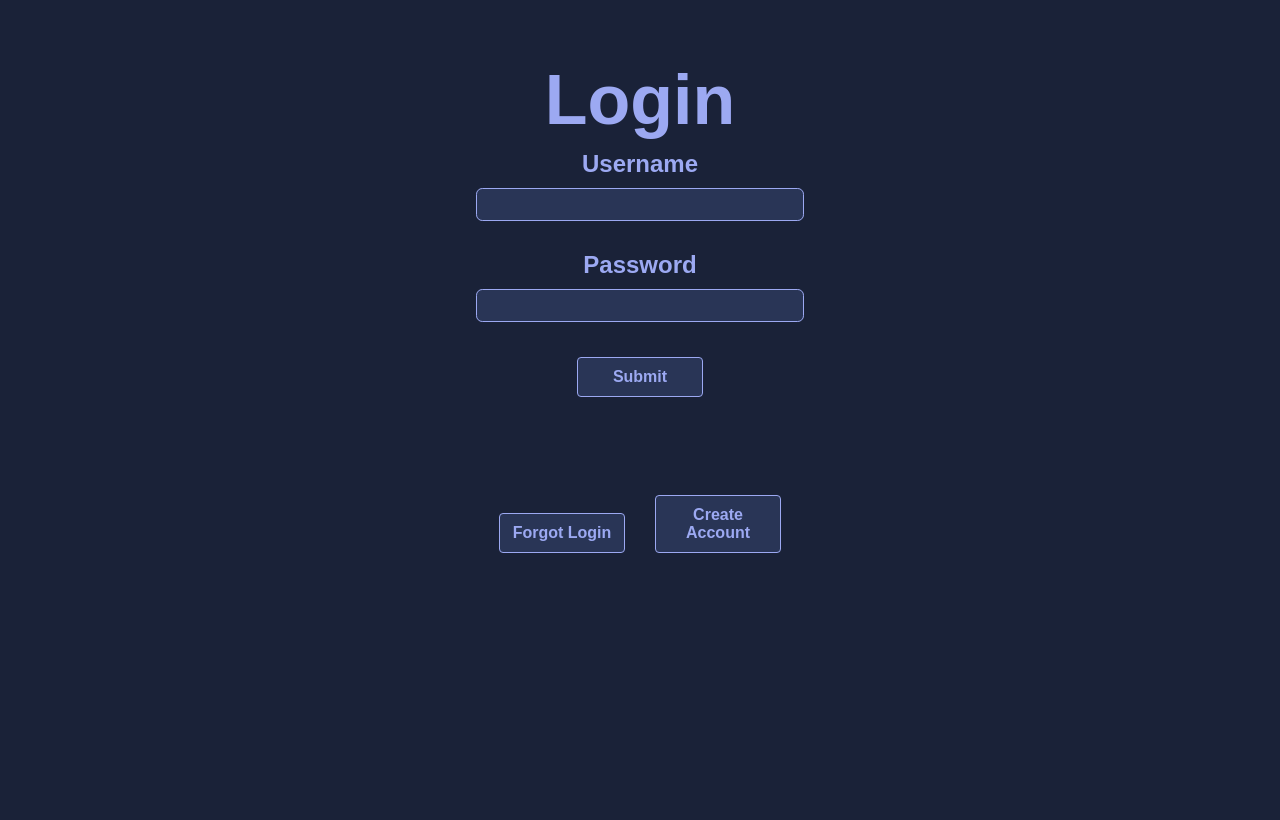
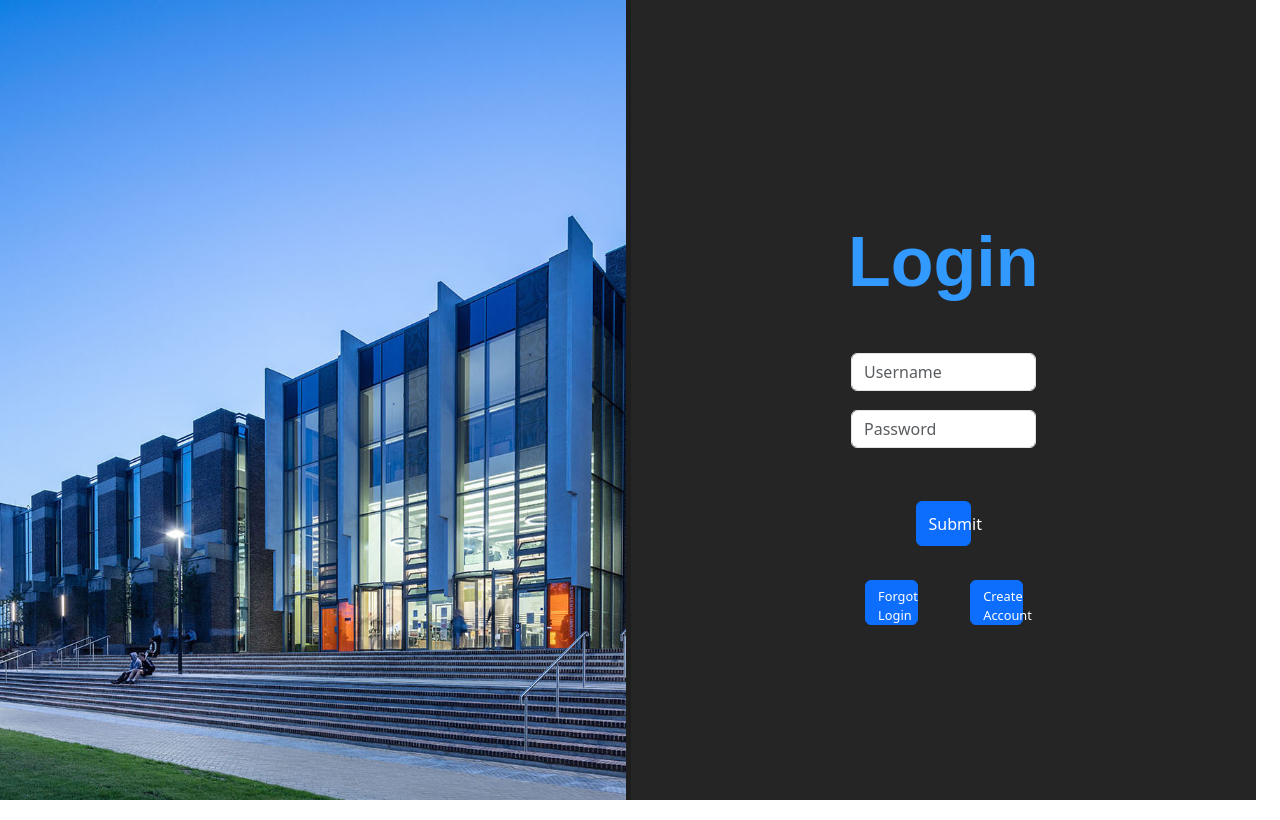
Before and after one commit to peterw15/COMP6000, a React (Create React App) app in the folder client/: page /login in a window 1280 px wide. Built offline with nearby package versions, Linux system fonts and the light colour scheme.

Commit message:
Log in page complete redesign using bootstrap

```diff
--- a/client/package.json
+++ b/client/package.json
@@ -7,7 +7,9 @@
     "@testing-library/react": "^13.4.0",
     "@testing-library/user-event": "^13.5.0",
     "axios": "^1.6.2",
+    "bootstrap": "^5.3.2",
     "react": "^18.2.0",
+    "react-bootstrap": "^2.10.0",
     "react-calendar": "^4.6.1",
     "react-dom": "^18.2.0",
     "react-router-dom": "^6.18.0",
--- a/client/src/index.js
+++ b/client/src/index.js
@@ -2,6 +2,11 @@ import React from "react"
 import ReactDOM from "react-dom/client"
 import App from "./App"
 import { BrowserRouter } from "react-router-dom"
+
+// Bootstrap CSS
+import "bootstrap/dist/css/bootstrap.min.css";
+// Bootstrap Bundle JS
+import "bootstrap/dist/js/bootstrap.bundle.min";
 
 const root = ReactDOM.createRoot(document.getElementById("root"))
 root.render(
--- a/client/src/pages/login-Page/LoginPage.js
+++ b/client/src/pages/login-Page/LoginPage.js
@@ -1,8 +1,16 @@
-import './loginPageStyleSheet.css';
+//import './loginPageStyleSheet.css';
 import { Link } from "react-router-dom";
 import Axios from 'axios';
 import { Navigate } from "react-router-dom";
 import { useNavigate } from "react-router-dom";
+import Button from 'react-bootstrap/Button';
+import Container from 'react-bootstrap/Container';
+import Row from 'react-bootstrap/Row';
+import Col from 'react-bootstrap/Col';
+import Form from 'react-bootstrap/Form';
+import Image from 'react-bootstrap/Image';
+import library from './library.jpg';
+
 
 
 function LoginPage() {
@@ -13,29 +21,75 @@ function LoginPage() {
         Axios.post('http://localhost:3001/login', {
             username: document.getElementById("username").value,
             password: document.getElementById("password").value
-        }).then(res => res.data.isAuthenticated ? navigate("/home",
-            { state: { isAuthenticated: true, userID: res.data.UserID } }) : console.log(res)).catch(error => console.log(error));
+        }).then(res => res.data.isAuthenticated ? navigate("/home",) : console.log(res)).catch(error => console.log(error));
     }
 
     //const isAuthenticated = (authenticated) => authenticated ? navigate("/home")  : console.log("NOT VALIDATED");
 
     return (
         <>
-            <div className="loginPage">
-                <div className="header"> Login </div>
-                <div className="form">
-                    <h2 className="subHeader"> Username </h2>
-                    <input id="username" />
-                    <h2 className="subHeader"> Password</h2>
-                    <input type="password" id="password"/> <br />
-                    <button id="submit" className="btn" onClick={handleClick}> Submit </button>
-                    <h2 className="invalidLogin" id="invalidLogin" style={{ visibility: "hidden" }} > Invalid Username Or Password </h2>
-                    <button id="forgotPassword" className="btn"> Forgot Login </button>
-                    <Link to="/register" >
-                        <button id="createAccount" className="btn"> Create Account </button>
-                    </Link>
-                </div>
-            </div >
+            <Container fluid style={{height:"100vh"}}>
+                <Row style={{width:"100%"}}>
+                    <Col style={{width:"50%", height: "100vh", backgroundImage: `url(${library})`, backgroundSize : "cover", backgroundPosition:"center", borderRight: "solid 5px", borderColor: "#1e1e1e"}}>
+                    </Col>
+                    <Col style={{width:"50%", backgroundColor: "#252526"}}>
+                        <Row style={{height:"20%"}}></Row>
+                        <Row style={{height:"33%"}}>
+                            <Container fluid>
+                                <Row>
+                                    <Col></Col>
+                                    <Col className="text-center">
+                                        <div className="header" style={{color: "#3299ff"}}>Login</div>
+                                    </Col>
+                                    <Col></Col>
+                                </Row>
+                                <Row style={{height:"10%"}}></Row>
+                                <Row>
+                                    <Col></Col>
+                                    <Col className="text-center">
+                                        <Form.Control type="text" id="username" placeholder="Username"/>
+                                    </Col>
+                                    <Col></Col>
+                                </Row>
+                                <Row style={{height:"5%"}}></Row>
+                                <Row>
+                                    <Col></Col>
+                                    <Col className="text-center">
+                                        <Form.Control type="password" id="password" placeholder="Password" />
+                                    </Col>
+                                    <Col></Col>
+                                </Row>
+                                <Row style={{height:"10%"}}></Row>
+                                <Row>
+                                    <Col style={{width:"33%"}}></Col>
+                                    <Col style={{width:"33%"}} className="text-center">
+                                        <Button variant="primary" id="submit" onClick={handleClick} style={{height: "45px", width:"30%"}}>Submit</Button>
+                                    </Col>
+                                    <Col style={{width:"33%"}}></Col>
+                                </Row>
+                                <Row style={{height:"1%"}}></Row>
+                                <Row>
+                                    <Col></Col>
+                                    <Col className="text-center">
+                                        <Button variant="primary" id="forgotPassword" className="btn" style={{height: "45px", width:"40%", marginLeft:"50%", fontSize:"80%"}}>Forgot Login</Button>
+                                    </Col>
+                                    <Col className="text-center">
+                                        <Link to="/register" >
+                                                <Button variant="primary" id="createAccount" className="btn" style={{height: "45px", width:"40%", marginRight:"50%", fontSize:"80%"}}>Create Account</Button>
+                                        </Link>
+                                    </Col>
+                                    <Col >
+                                    </Col>
+                                </Row>
+                                <Container>
+                                    <Row></Row>
+                                </Container>
+                            </Container>
+                        </Row>
+                        <Row style={{height:"33%"}}></Row>
+                    </Col>
+                </Row>
+            </Container>
         </>
     );
 }
```
Also changed, not shown: client/src/pages/login-Page/library.jpg (added), 1 other file (tests, documents, lock files or other folders).
